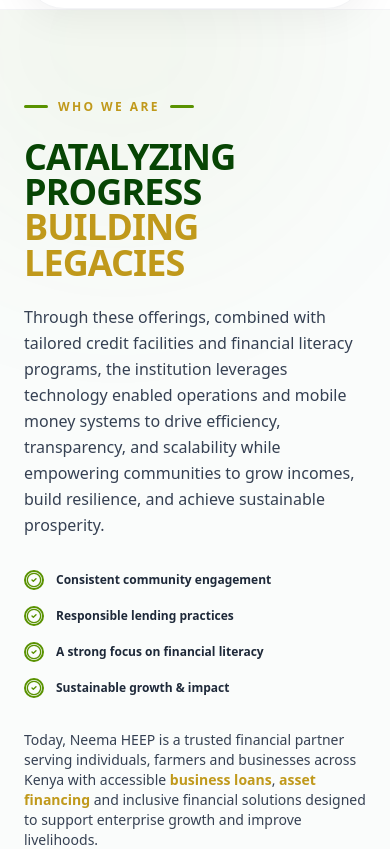
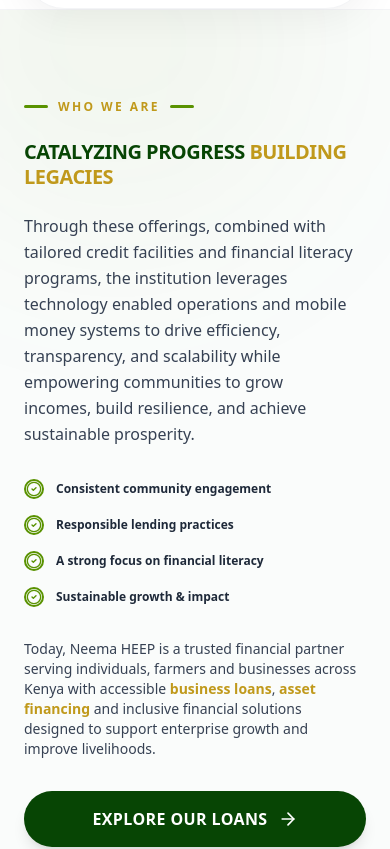
Before and after one commit to PNESH-CODER/NEEMAHEEPMFIWEBSITE, a React (Vite) app: page /about-us in a window 390 px wide. Shown: the part 1580-2429 px from the top of the page. Built offline with nearby package versions, Linux system fonts and the light colour scheme; no server answers.

Commit message:
refactor: adjust typography and layout in WhoWeAre
Update heading font sizes and text alignment for improved visual hierarchy and better responsiveness on mobile devices.

```diff
--- a/src/components/WhoWeAre.tsx
+++ b/src/components/WhoWeAre.tsx
@@ -29,20 +29,18 @@ export default function WhoWeAre() {
           </div>
 
           {/* Title */}
-          <h2 className="text-4xl md:text-5xl lg:text-5xl xl:text-6xl font-black text-[#074504] leading-[0.98] mb-6 uppercase tracking-tight">
-            CATALYZING <br />
-            PROGRESS <br />
-            <span className="text-[#C0991B]">BUILDING LEGACIES</span>
+          <h2 className="text-xl sm:text-2xl md:text-3xl lg:text-3xl xl:text-4xl font-black text-[#074504] leading-tight mb-6 uppercase tracking-tight">
+            CATALYZING PROGRESS <span className="text-[#C0991B]">BUILDING LEGACIES</span>
           </h2>
 
           {/* Description Paragraph */}
-          <div className="space-y-6 text-gray-700 font-medium leading-relaxed text-base lg:text-lg mb-8">
-            <p>
+          <div className="space-y-6 text-gray-700 font-medium leading-relaxed text-base lg:text-lg mb-8 text-left">
+            <p className="text-left text-pretty">
               Through these offerings, combined with tailored credit facilities and financial literacy programs, the institution leverages technology enabled operations and mobile money systems to drive efficiency, transparency, and scalability while empowering communities to grow incomes, build resilience, and achieve sustainable prosperity.
             </p>
 
             {/* Checkmark Features Grid */}
-            <div className="grid sm:grid-cols-2 gap-4 py-2">
+            <div className="grid sm:grid-cols-2 gap-4 py-2 text-left">
               {[
                 "Consistent community engagement",
                 "Responsible lending practices",
@@ -59,7 +57,7 @@ export default function WhoWeAre() {
             </div>
 
             {/* Links Paragraph */}
-            <p className="text-sm lg:text-base text-gray-700">
+            <p className="text-sm lg:text-base text-gray-700 text-left text-pretty">
               Today, Neema HEEP is a trusted financial partner serving individuals, farmers and businesses across Kenya with accessible{' '}
               <Link to="/loans" className="text-[#C0991B] font-extrabold hover:underline">
                 business loans
```
